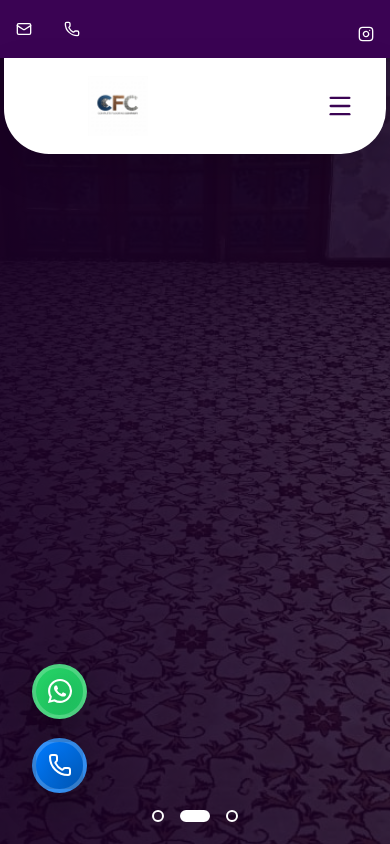
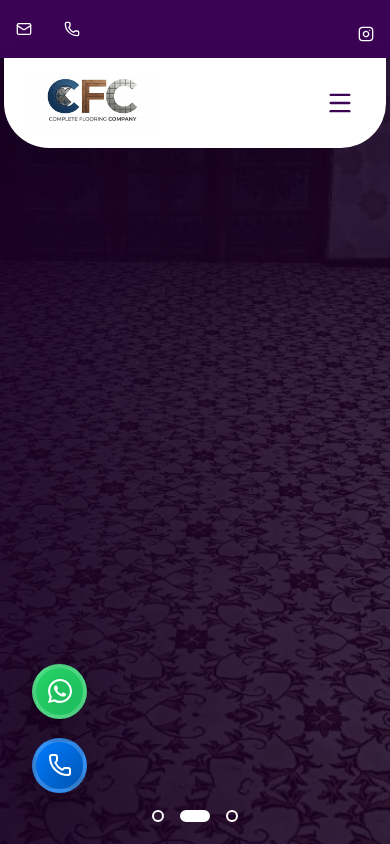
Before and after one commit to Eshbanoliver/complete-flooring-website-showcase, a React (Vite) app: page / in a window 390 px wide. Shown: the top 844 px of the page. Built offline with nearby package versions, Linux system fonts and the light colour scheme.

Commit message:
updated logo

```diff
--- a/src/components/Navbar.css
+++ b/src/components/Navbar.css
@@ -241,7 +241,16 @@
     min-height: 90px;
   }
 
-  .navbar-logo img { height: 60px; }
+  .navbar-logo {
+    height: 60px;
+    width: 140px;
+    margin-left: -5px; /* Pull it slightly to the edge */
+  }
+
+  .navbar-logo img {
+    height: 220%; /* Extra zoom for mobile */
+    width: 220%;
+  }
 
   .mobile-menu { top: 120px; }
 
```
